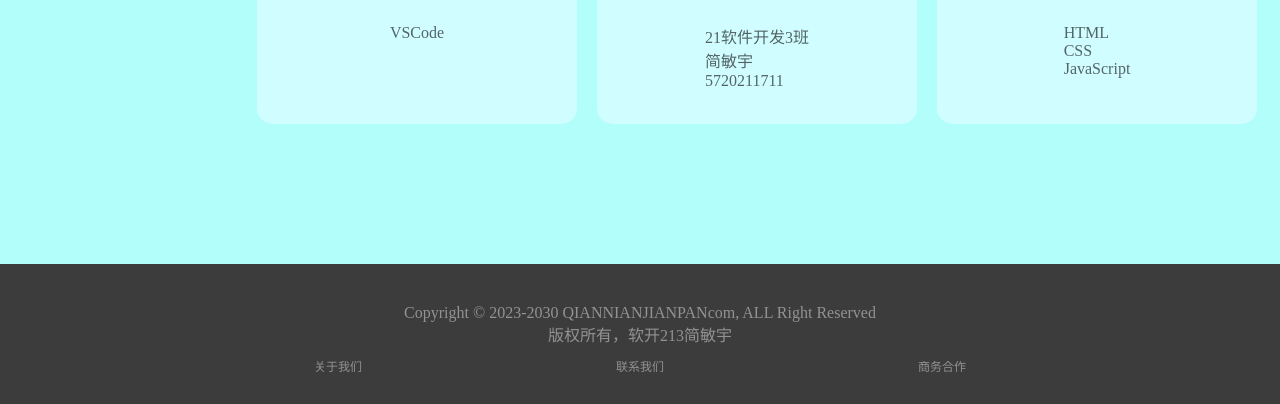
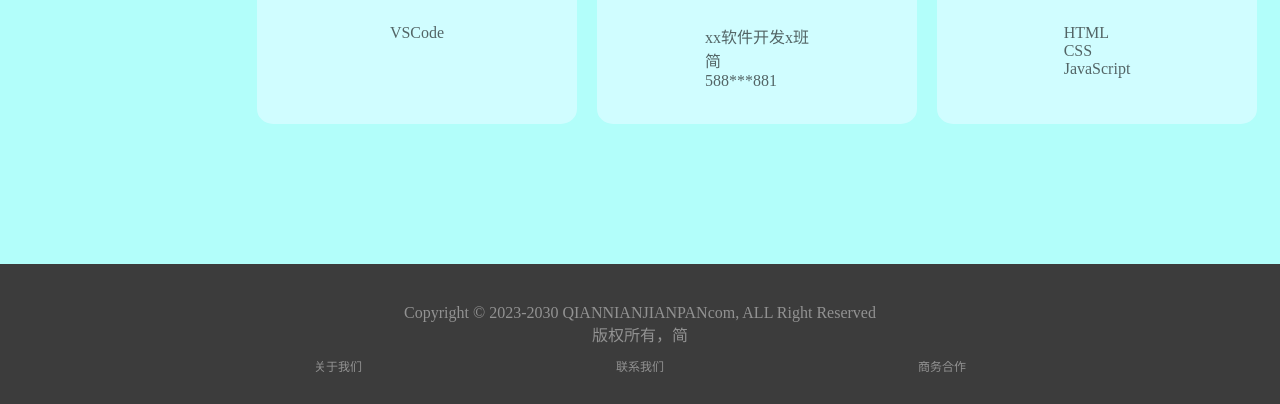
Before and after one commit to jane8edward/FastRepo, a plain HTML site: page 介绍网(前端网页)/files/hezuo.html in a window 1280 px wide. Shown: the part 504-908 px from the top of the page. Drawn offline with Linux system fonts and the light colour scheme.

Commit message:
Update hezuo.html

```diff
--- a/介绍网(前端网页)/files/hezuo.html
+++ b/介绍网(前端网页)/files/hezuo.html
@@ -45,9 +45,9 @@
     <span class="dvlper-span bg2">
       <h2>开发者个人</h2>
       <span>
-        21软件开发3班<br>
-        简敏宇<br>
-        5720211711
+        xx软件开发x班<br>
+        简<br>
+        588***881
       </span>
     </span>
     <span class="dvlper-span bg3">
@@ -63,7 +63,7 @@
   <!-- 底部 -->
   <div class="footer-san">
     <div class="container">
-      <span class="footer-san-span">Copyright © 2023-2030 QIANNIANJIANPANcom, ALL Right Reserved<br>版权所有，软开213简敏宇</span>
+      <span class="footer-san-span">Copyright © 2023-2030 QIANNIANJIANPANcom, ALL Right Reserved<br>版权所有，简</span>
       <span>
         <a class="hreff" href="./files/hezuo.html">关于我们</a>
         <a class="hreff" href="./files/hezuo.html">联系我们</a>
```
